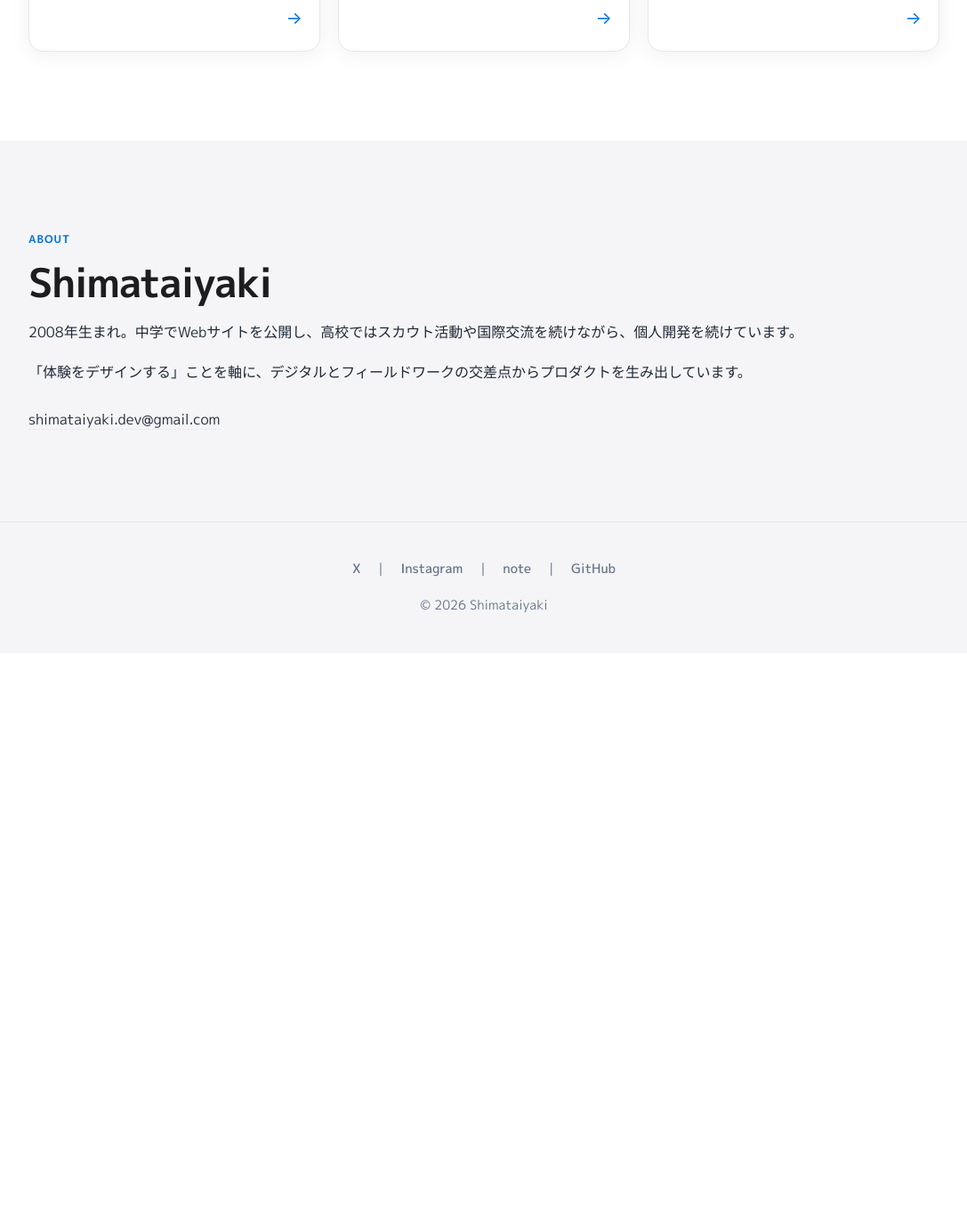
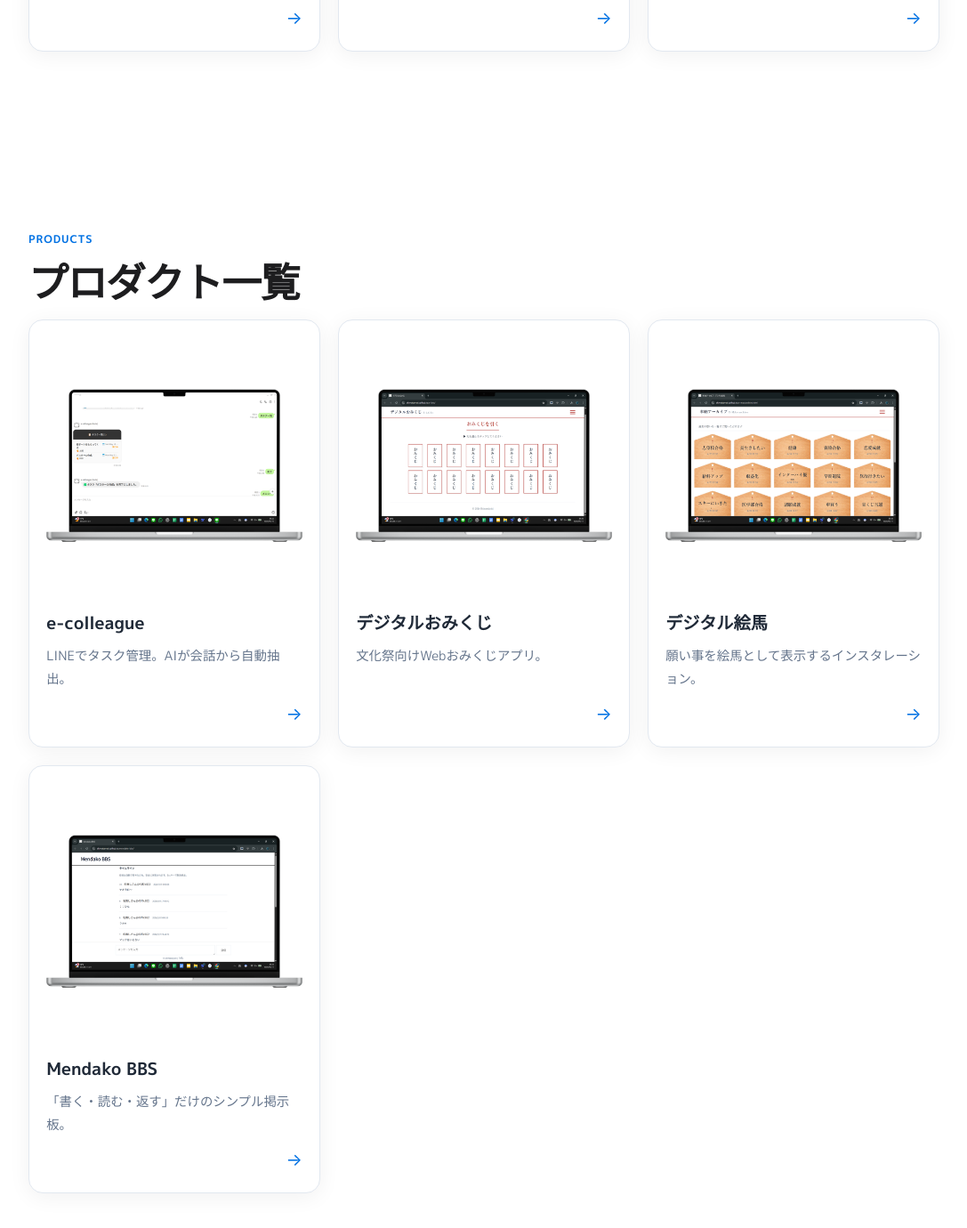
Before and after one commit to shimataiyaki/shimataiyaki.github.io, a Jekyll site: the page built from index.html, in a window 1280 px wide and 1400 px high, scrolled down 1331 px. Shown: the top 1380 px of the window at 89% size, without its empty margins (96-1183 px from the left). Built offline with Jekyll 4.4.1, drawn with Linux system fonts in a browser that asks for light colours; before the commit the page ends 2065 px from its top, so only the background shows below that.

Commit message:
Update index.html

```diff
--- a/index.html
+++ b/index.html
@@ -67,6 +67,45 @@
         </div>
     </section>
 
+ <!-- プロダクト一覧 -->
+<section class="ui-section" id="products">
+    <div class="ui-container">
+        <div class="section-label">Products</div>
+        <h2>プロダクト一覧</h2>
+        <div class="ui-grid ui-grid--3">
+
+            <a href="{{ '/e-colleague/' | relative_url }}" class="ui-card nav-card">
+                <img src="/images/e-colleague.png" alt="e-colleague" style="width:100%; border-radius:12px; margin-bottom:0.5rem;">
+                <h3>e-colleague</h3>
+                <p>LINEでタスク管理。AIが会話から自動抽出。</p>
+                <span class="card-arrow">→</span>
+            </a>
+
+            <a href="{{ '/digital-omikuji/' | relative_url }}" class="ui-card nav-card">
+                <img src="/images/digital-omikuji.png" alt="デジタルおみくじ" style="width:100%; border-radius:12px; margin-bottom:0.5rem;">
+                <h3>デジタルおみくじ</h3>
+                <p>文化祭向けWebおみくじアプリ。</p>
+                <span class="card-arrow">→</span>
+            </a>
+
+            <a href="{{ '/digital-ema/' | relative_url }}" class="ui-card nav-card">
+                <img src="/images/digital-ema.png" alt="デジタル絵馬" style="width:100%; border-radius:12px; margin-bottom:0.5rem;">
+                <h3>デジタル絵馬</h3>
+                <p>願い事を絵馬として表示するインスタレーション。</p>
+                <span class="card-arrow">→</span>
+            </a>
+
+            <a href="https://shimataiyaki.github.io/mendako-bbs/" class="ui-card nav-card">
+                <img src="/images/mendakobbs.png" alt="Mendako BBS" style="width:100%; border-radius:12px; margin-bottom:0.5rem;">
+                <h3>Mendako BBS</h3>
+                <p>「書く・読む・返す」だけのシンプル掲示板。</p>
+                <span class="card-arrow">→</span>
+            </a>
+
+        </div>
+    </div>
+</section>
+
     <!-- About -->
     <section class="ui-section ui-section--muted" id="about">
         <div class="ui-container">
```
